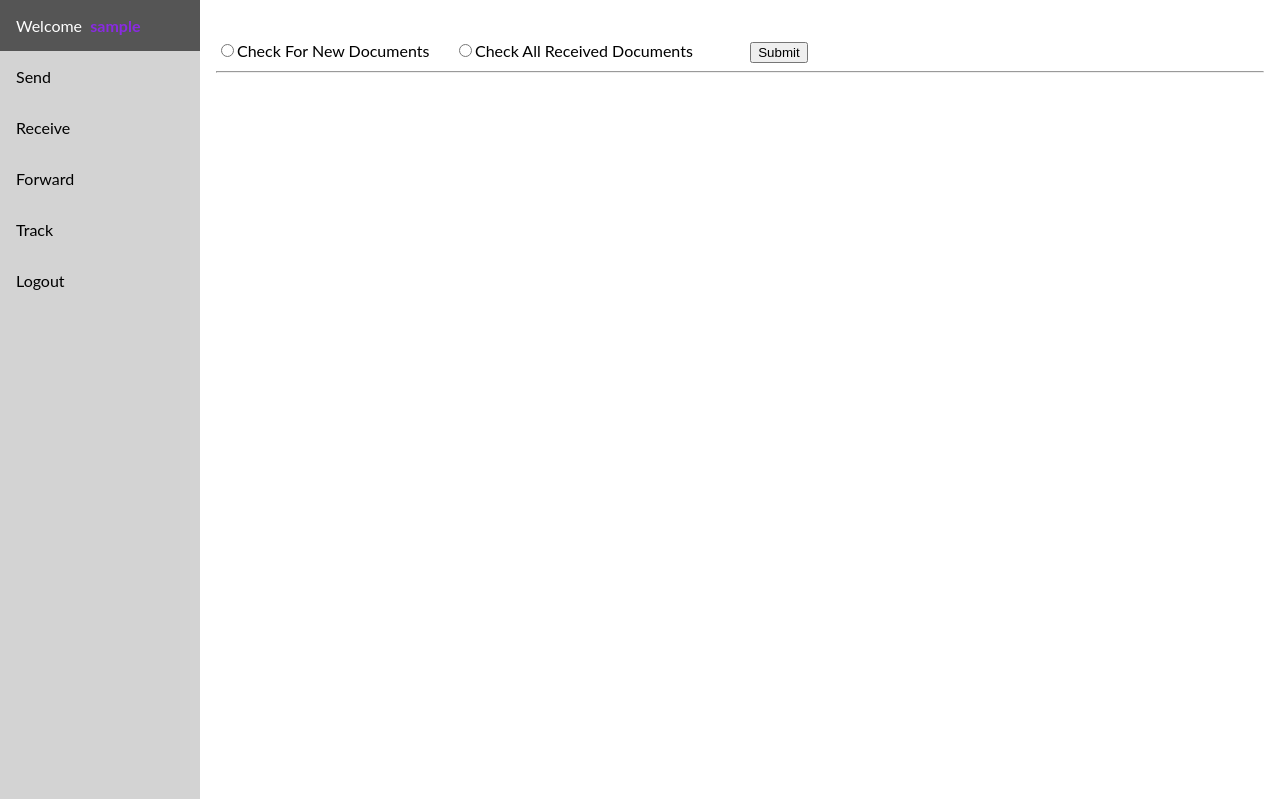
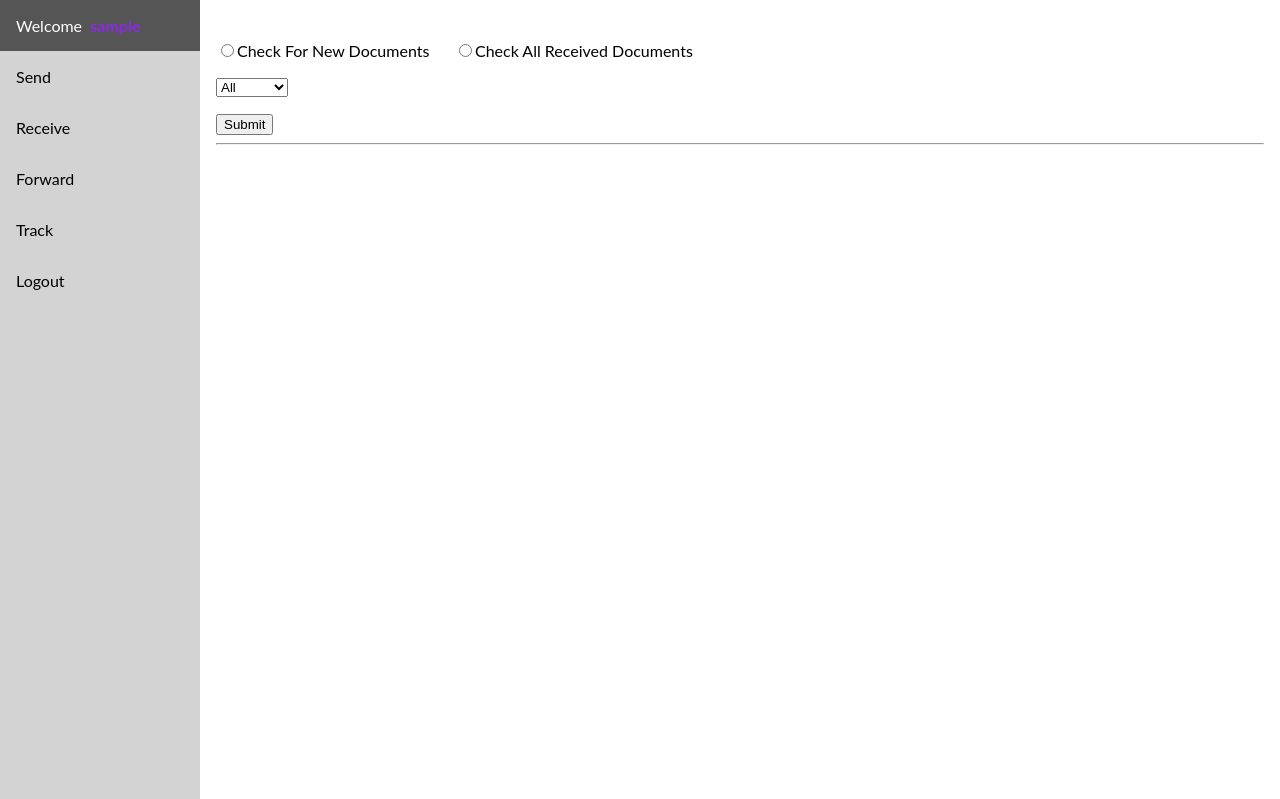
Before and after one commit to nayanlonkar/doctracking, a Flask app: page /received in a window 1280 px wide. Shown: the top 799 px of the page. Run offline with Flask 2, Linux system fonts and the light colour scheme; the visitor is signed in with stand-in values (Sample User, id 1); some libraries are stand-ins or nearby versions.

Commit message:
almost done, fifth commit

```diff
--- a/app/server.py
+++ b/app/server.py
@@ -160,6 +160,9 @@ def received():
     if request.method == 'POST':
         # option = int(request.form['options'])
         option = request.form.get('options')
+        docType = request.form.get('docType')
+
+        return f"{docType}"
         if (option == None):
             return "select an option!"
         else:
--- a/app/templates/received.html
+++ b/app/templates/received.html
@@ -3,9 +3,17 @@
 <div class="receivedTab">
     <div class="form">
         <form action="{{ url_for('received') }}" method="post">
-            <input type="radio" name="options" value="1">Check For New Documents &nbsp;&nbsp;&nbsp;&nbsp;
-            <input type="radio" name="options" value="2">Check All Received Documents
-            &nbsp;&nbsp;&nbsp;&nbsp;&nbsp;&nbsp;&nbsp;&nbsp;&nbsp;&nbsp;&nbsp;&nbsp;
+            <p>
+                <input type="radio" name="options" value="1">Check For New Documents &nbsp;&nbsp;&nbsp;&nbsp;
+                <input type="radio" name="options" value="2">Check All Received Documents
+            </p>
+            <p>
+                <select name="docType">
+                    <option value="all">All</option>
+                    <option value="notice">Notice</option>
+                    <option value="request">Request</option>
+                </select>
+            </p>
             <input type="submit" value="Submit">
         </form>
     </div>
```
